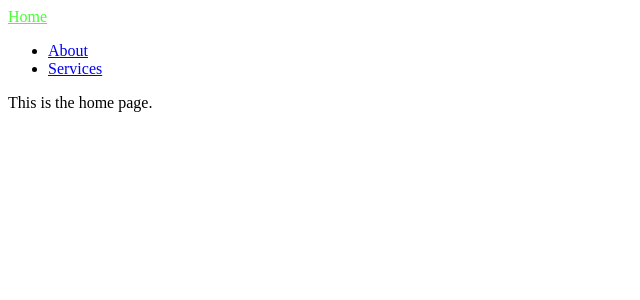
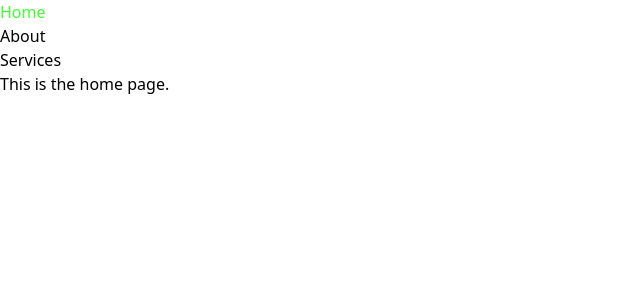
Before and after one commit to ryanvelbon/nuxt-project1, a Nuxt app: page / in a window 1280 px wide. Shown: the top 300 px of the page, without its empty margins (0-640 px from the left). Built offline with nearby package versions, Linux system fonts and the light colour scheme.

Commit message:
installs Tailwind CSS
as per docs: https://tailwindcss.com/docs/guides/nuxtjs#modules

```diff
--- /dev/null
+++ b/assets/css/main.css
@@ -0,0 +1,7 @@
+@tailwind base;
+@tailwind components;
+@tailwind utilities;
+
+.container {
+    @apply mx-auto max-w-7xl px-4 sm:px-6 lg:px-8;
+}
--- a/nuxt.config.ts
+++ b/nuxt.config.ts
@@ -1,4 +1,12 @@
 // https://nuxt.com/docs/api/configuration/nuxt-config
 export default defineNuxtConfig({
-  devtools: { enabled: true }
+  devtools: { enabled: true },
+  css: ['~/assets/css/main.css'],
+  postcss: {
+    plugins: {
+      tailwindcss: {},
+      autoprefixer: {},
+    },
+  },
+  modules: ["@nuxtjs/tailwindcss"]
 })
--- a/package.json
+++ b/package.json
@@ -13,5 +13,8 @@
     "nuxt": "^3.10.1",
     "vue": "^3.4.15",
     "vue-router": "^4.2.5"
+  },
+  "devDependencies": {
+    "@nuxtjs/tailwindcss": "^6.11.4"
   }
 }
--- /dev/null
+++ b/tailwind.config.js
@@ -0,0 +1,8 @@
+/** @type {import('tailwindcss').Config} */
+export default {
+  content: [],
+  theme: {
+    extend: {},
+  },
+  plugins: [],
+}
```
Also changed, not shown: 1 other file (tests, documents, lock files or other folders).
